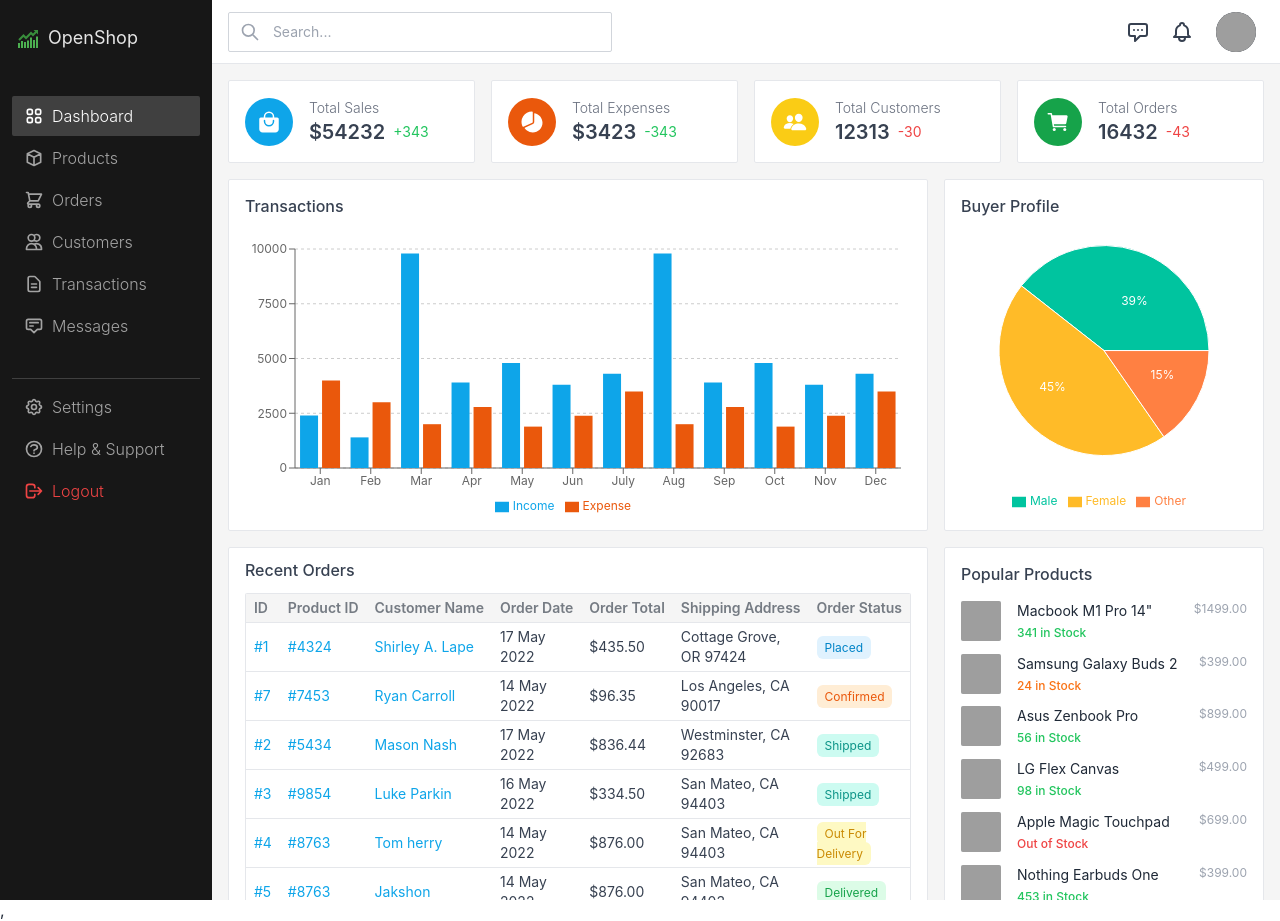
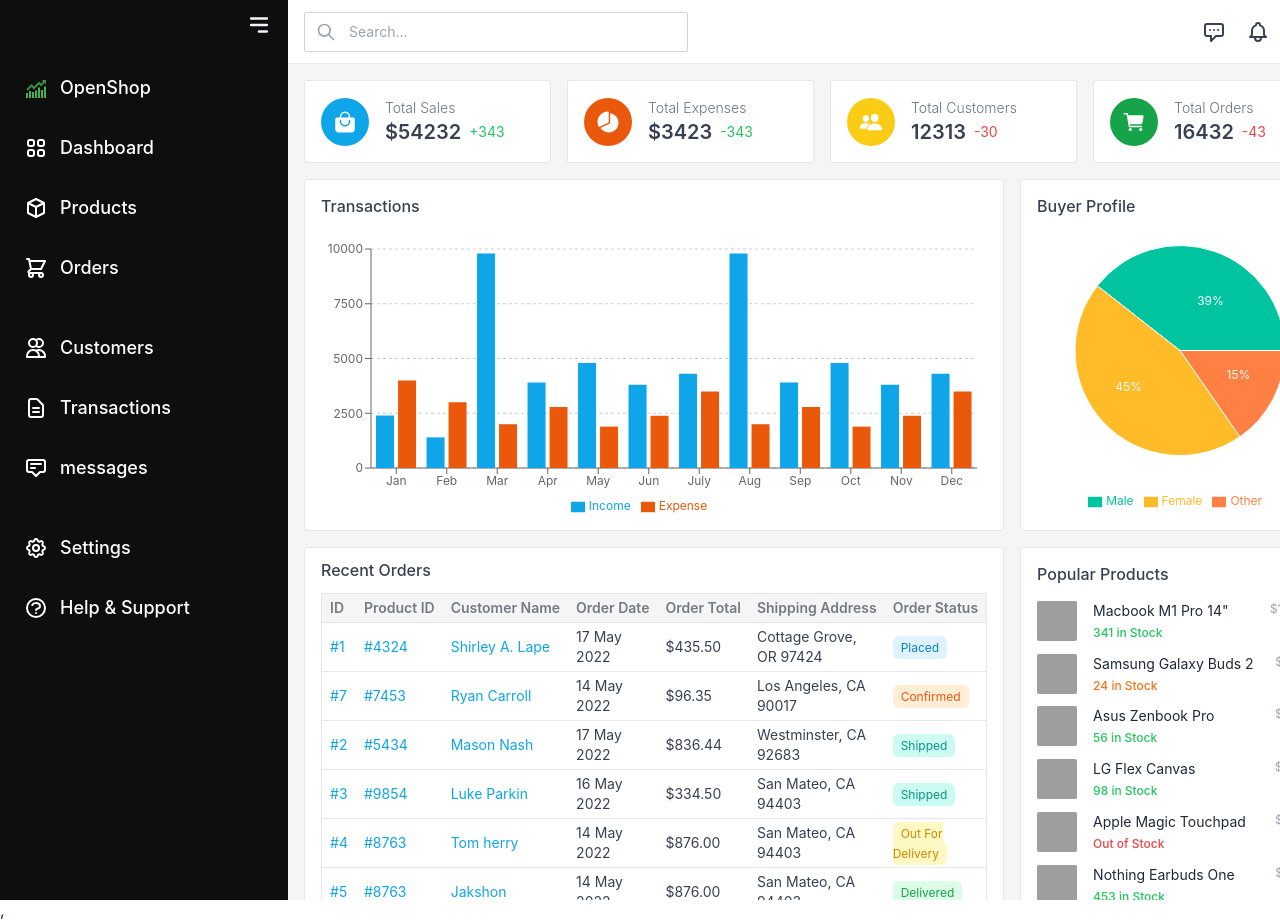
Before and after one commit to ibrahim1165/open-DashBoard, a React (Create React App) app: page / in a window 1280 px wide. Built offline with nearby package versions, Linux system fonts and the light colour scheme; grey boxes are pictures that could not be loaded.

Commit message:
navber responsible and home page mobile version responsible

```diff
--- a/src/App.js
+++ b/src/App.js
@@ -13,6 +13,8 @@ import HelpAndSupport from "./components/HelpAndSupport";
 function App() {
   return (
     <div>
+
+
       <Routes>
 
 
@@ -20,7 +22,7 @@ function App() {
           <Route index element={<Dashboard />} />
           <Route path="/product" element={<Products />} />
           <Route path="/messages" element={<Messages />} />
-          <Route path="/transactions" element={<Transaction/>} />
+          <Route path="/transactions" element={<Transaction />} />
           <Route path="/orders" element={<Order />} />
           <Route path="/customers" element={<Customar />} />
           <Route path="/settings" element={<Setteing />} />
--- a/src/components/Order.js
+++ b/src/components/Order.js
@@ -2,7 +2,22 @@ import React from 'react'
 
 const Order = () => {
   return (
-    <div>Order</div>
+    <div>
+      Order
+
+
+{/* <a href="https://api.whatsapp.com/send?text=Why%20will%20Supply%20Chain%20automation%20help%20your%20business%20grow%3F%20https://www.meraqui.com/blog/24"
+		data-action="share/whatsapp/share"
+
+meta property="og:url" content="text=Why%20will%20Supply%20Chain%20automation%20help%20your%20business%20grow%3F%20https://www.meraqui.com/blog/24"
+		target="_blank">
+      shere the whatsapp
+</a>  */}
+
+
+{/* <a href="https://api.whatsapp.com/send/?text=https%3A%2F%2Fyoutu.be%2FSzdMYg9BpRY&type=custom_url&app_absent=0" target="_blank" rel=""> Share to WhatsApp</a> */}
+
+    </div >
   )
 }
 
--- a/src/components/sherd/Header.js
+++ b/src/components/sherd/Header.js
@@ -1,12 +1,12 @@
-import React, { Fragment } from 'react'
+import React, { Fragment, useState } from 'react'
 import { Menu, Popover, Transition } from '@headlessui/react'
-import { HiOutlineBell, HiOutlineSearch, HiOutlineChatAlt } from 'react-icons/hi'
+import { HiOutlineBell, HiOutlineSearch, HiOutlineChatAlt, HiMenuAlt3 } from 'react-icons/hi'
 import { useNavigate } from 'react-router-dom'
 import classNames from 'classnames'
 
 export default function Header() {
 	const navigate = useNavigate()
-
+	const [open, setOpen] = useState(true);
 	return (
 		<div className="bg-white h-16 px-4 flex items-center border-b border-gray-200 lg:justify-between">
 			<div className="relative">
--- a/src/components/sherd/Sidber.js
+++ b/src/components/sherd/Sidber.js
@@ -1,146 +1,132 @@
-import React from 'react'
-import classNames from 'classnames'
-import { Link, useLocation } from 'react-router-dom'
-import { FcBullish } from 'react-icons/fc'
-import { HiOutlineLogout } from 'react-icons/hi'
-import { DASHBOARD_SIDEBAR_BOTTOM_LINKS, DASHBOARD_SIDEBAR_LINKS } from '../lib/constants/navigation'
+// import React from 'react'
+// import classNames from 'classnames'
+// import { Link, useLocation } from 'react-router-dom'
+// import { FcBullish } from 'react-icons/fc'
+// import { HiOutlineLogout } from 'react-icons/hi'
+// import { DASHBOARD_SIDEBAR_BOTTOM_LINKS, DASHBOARD_SIDEBAR_LINKS } from '../lib/constants/navigation'
 
 
-const linkClass =
-	'flex items-center gap-2 font-light px-3 py-2 hover:bg-neutral-700 hover:no-underline active:bg-neutral-600 rounded-sm text-base'
+// const linkClass =
+// 	'flex items-center gap-2 font-light px-3 py-2 hover:bg-neutral-700 hover:no-underline active:bg-neutral-600 rounded-sm text-base'
 
-export default function Sidebar() {
-	return (
-		<div className="bg-neutral-900 w-60 p-3 flex flex-col lg:block hidden">
-			<Link to="/" className="flex items-center gap-2 px-1 py-3 hover:no-underline">
+// export default function Sidebar() {
+// 	return (
+// 		<div className="bg-neutral-900 w-60 p-3 flex flex-col">
+// 			<div className="flex items-center gap-2 px-1 py-3">
+// 				<FcBullish fontSize={24} />
+// 				<span className="text-neutral-200 text-lg">OpenShop</span>
+// 			</div>
+// 			<div className="py-8 flex flex-1 flex-col gap-0.5">
+// 				{DASHBOARD_SIDEBAR_LINKS.map((link) => (
+// 					<SidebarLink key={link.key} link={link} />
+// 				))}
+// 			</div>
+// 			<div className="flex flex-col gap-0.5 pt-2 border-t border-neutral-700">
+// 				{DASHBOARD_SIDEBAR_BOTTOM_LINKS.map((link) => (
+// 					<SidebarLink key={link.key} link={link} />
+// 				))}
+// 				<div className={classNames(linkClass, 'cursor-pointer text-red-500')}>
+// 					<span className="text-xl">
+// 						<HiOutlineLogout />
+// 					</span>
+// 					Logout
+// 				</div>
+// 			</div>
+// 		</div>
+// 	)
+// }
 
-				<FcBullish fontSize={24} />
-				<span className="text-neutral-200 text-lg">OpenShop</span>
+// function SidebarLink({ link }) {
+// 	const { pathname } = useLocation()
 
-				</Link>
-			<div className="py-8 flex flex-1 flex-col gap-0.5">
-				{DASHBOARD_SIDEBAR_LINKS.map((link) => (
-					<SidebarLink key={link.key} link={link} />
-				))}
-			</div>
-			<div className="flex flex-col gap-0.5 pt-2 border-t border-neutral-700">
-				{DASHBOARD_SIDEBAR_BOTTOM_LINKS.map((link) => (
-					<SidebarLink key={link.key} link={link} />
-				))}
-				<div className={classNames(linkClass, 'cursor-pointer text-red-500')}>
-					<span className="text-xl">
-						<HiOutlineLogout />
-					</span>
-					Logout
-				</div>
-			</div>
-		</div>
-	)
-}
-
-function SidebarLink({ link }) {
-	const { pathname } = useLocation()
-
-	return (
-		<Link
-			to={link.path}
-			className={classNames(pathname === link.path ? 'bg-neutral-700 text-white' : 'text-neutral-400', linkClass)}
-		>
-			<span className="text-xl">{link.icon}</span>
-			{link.label}
-		</Link>
-	)
-}
+// 	return (
+// 		<Link
+// 			to={link.path}
+// 			className={classNames(pathname === link.path ? 'bg-neutral-700 text-white' : 'text-neutral-400', linkClass)}
+// 		>
+// 			<span className="text-xl">{link.icon}</span>
+// 			{link.label}
+// 		</Link>
+// 	)
+// }
 
 
 
+import React, { useState } from "react";
+import { HiMenuAlt3, HiOutlineAnnotation, HiOutlineCog, HiOutlineCube, HiOutlineDocumentText, HiOutlineQuestionMarkCircle, HiOutlineShoppingCart, HiOutlineUsers, HiOutlineViewGrid } from "react-icons/hi";
+import { MdOutlineDashboard } from "react-icons/md";
+import { RiSettings4Line } from "react-icons/ri";
+import { TbReportAnalytics } from "react-icons/tb";
+import { AiOutlineUser, AiOutlineHeart } from "react-icons/ai";
+import { FiMessageSquare, FiFolder, FiShoppingCart } from "react-icons/fi";
+import { Link } from "react-router-dom";
+import { FcBullish } from 'react-icons/fc'
+const Home = () => {
+  const menus = [
+    { name: "OpenShop", link: "/", icon: FcBullish },
+    { name: "Dashboard", link: "/", icon: HiOutlineViewGrid },
+    { name: "Products", link: "/product", icon: HiOutlineCube },
+    { name: "Orders", link: "/orders", icon: HiOutlineShoppingCart },
+    { name: "Customers", link: "/customers", icon: HiOutlineUsers, margin: true },
+    { name: "Transactions", link: "/transactions", icon: HiOutlineDocumentText },
+    { name: "messages", link: "/messages", icon: HiOutlineAnnotation  },
+    { name: "Settings", link: "/settings", icon: HiOutlineCog, margin: true },
+    { name: "Help & Support", link: "/support", icon: HiOutlineQuestionMarkCircle },
+  ];
+  const [open, setOpen] = useState(true);
+  return (
+    <section className="flex gap-6">
 
+      <div
+        className={`bg-[#0e0e0e] min-h-screen ${
+          open ? "w-72" : "w-16"
+        } duration-500 text-gray-100 px-4`}
+      >
 
+        <div className="py-3 flex justify-end">
+          <HiMenuAlt3
+            size={26}
+            className="cursor-pointer"
+            onClick={() => setOpen(!open)}
+          />
+        </div>
+		{/* <div className="lg:flex items-center gap-2 px-1 py-8">
+				<FcBullish fontSize={24} />
+ 				<span className="text-neutral-200 text-lg">OpenShop</span>
+ 			</div> */}
+        <div className="mt-4 flex flex-col gap-4 relative ">
+          {menus?.map((menu, i) => (
+            <Link
+              to={menu?.link}
+              key={i}
+              className={` ${
+                menu?.margin && "mt-5"
+              } group flex items-center text-lg  gap-3 font-medium p-2 hover:bg-gray-800 rounded-md hover:no-underline  text-white`}
+            >
+              <div>{React.createElement(menu?.icon, { size: "24" })}</div>
+              <h2
+                style={{
+                  transitionDelay: `${i + 3}00ms`,
+                }}
+                className={`whitespace-pre duration-500 ${
+                  !open && "opacity-0 translate-x-24 overflow-hidden"
+                }`}
+              >
+                {menu?.name}
+              </h2>
+              <h2
+                className={`${
+                  open && "hidden"
+                } absolute left-48 bg-white font-semibold whitespace-pre text-gray-900 rounded-md drop-shadow-lg px-0 py-0 w-0 overflow-hidden group-hover:px-2 group-hover:py-1 group-hover:left-14 group-hover:duration-300 group-hover:w-fit  `}
+              >
+                {menu?.name}
+              </h2>
+            </Link>
+          ))}
+        </div>
+      </div>
+    </section>
+  );
+};
 
-
-
-
-
-
-
-
-
-
-
-
-
-
-
-
-
-
-
-
-
-
-
-
-
-
-
-
-
-
-
-
-
-
-
-
-
-
-
-
-
-
-
-
-
-
-
-
-
-
-
-
-
-
-
-
-// import React from 'react'
-// import { FcBullish } from "react-icons/fc";
-// import { DASHBOARD_SIDEBAR_LINKS } from '../lib/constants/navigation';
-// const Sidber = () => {
-//   return (
-//     <div className="flex flex-col bg-neutral-900 w-60 p-3 text-white">
-//         <div className="flex items-center gap-2 px-1 py-3">
-//         <FcBullish fontSize={24} />
-//         <span className="text-neutral-100 text-lg">
-//         OpenShop
-//         </span>
-//         </div>
-
-//         <div className="flex-1">
-//             {
-//                 DASHBOARD_SIDEBAR_LINKS.map((item)=>{
-//                    <div>
-//                    {item.label}
-//                    </div>
-//                 //    console.log(item.label)
-//                 })}
-
-//         </div>
-
-
-
-//         <div>Buttom</div>
-//     </div>
-//   )
-// }
-
-// export default Sidber
+export default Home;
--- a/src/pages/BuyerProfilePieChart.jsx
+++ b/src/pages/BuyerProfilePieChart.jsx
@@ -24,7 +24,7 @@ const renderCustomizedLabel = ({ cx, cy, midAngle, innerRadius, outerRadius, per
 
 export default function BuyerProfilePieChart() {
 	return (
-		<div className="lg:w-[20rem] w-96  lg:h-[22rem] bg-white p-4 rounded-sm border border-gray-200 flex flex-col">
+		<div className="lg:w-[20rem] w-80  lg:h-[22rem] bg-white p-4 rounded-sm border border-gray-200 flex flex-col">
 			<strong className="text-gray-700 font-medium">Buyer Profile</strong>
 			<div className="lg:mt-3 lg:w-full lg:flex-1 text-xs">
 				<ResponsiveContainer width="100%" height="100%">
--- a/src/pages/PopularProducts.jsx
+++ b/src/pages/PopularProducts.jsx
@@ -49,7 +49,7 @@ const popularProducts = [
 
 function PopularProducts() {
 	return (
-		<div className="lg:w-[20rem] md:w-[96%] w-96 bg-white p-4 rounded-sm border border-gray-200">
+		<div className="lg:w-[20rem] md:w-[96%] w-80 bg-white p-4 rounded-sm border border-gray-200">
 			<strong className="text-gray-700 font-medium">Popular Products</strong>
 			<div className="mt-4 flex flex-col gap-3">
 				{popularProducts.map((product) => (
--- a/src/pages/RecentOrders.jsx
+++ b/src/pages/RecentOrders.jsx
@@ -111,7 +111,7 @@ export default function RecentOrders() {
 	return (
 		<div className="bg-white px-4 pt-3 pb-4 rounded-sm border border-gray-200 flex-1">
 			<strong className="text-gray-700 font-medium">Recent Orders</strong>
-			<div className="border-x w-96 lg:w-full border-gray-200 lg:rounded-sm lg:mt-3 overflow-x-auto">
+			<div className="border-x w-80 lg:w-full border-gray-200 lg:rounded-sm lg:mt-3 overflow-x-auto">
 				<table className="lg:w-full text-gray-700 table table-xs">
 					<thead>
 						<tr>
--- a/src/pages/TransactionChart.jsx
+++ b/src/pages/TransactionChart.jsx
@@ -66,7 +66,7 @@ const data = [
 
 export default function TransactionChart() {
 	return (
-		<div className="h-[22rem] w-96 bg-white p-4 rounded-sm border border-gray-200 flex flex-col flex-1">
+		<div className="h-[22rem] w-80 bg-white p-4 rounded-sm border border-gray-200 flex flex-col flex-1">
 			<strong className="text-gray-700 font-medium">Transactions</strong>
 			<div className="mt-3 lg:w-full flex-1 text-xs">
 				<ResponsiveContainer width="100%" height="100%">
```
